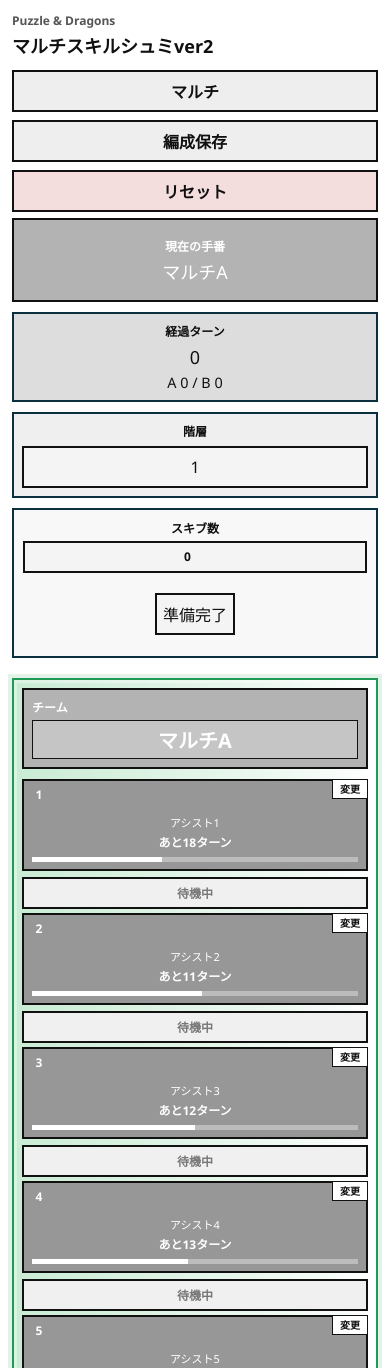
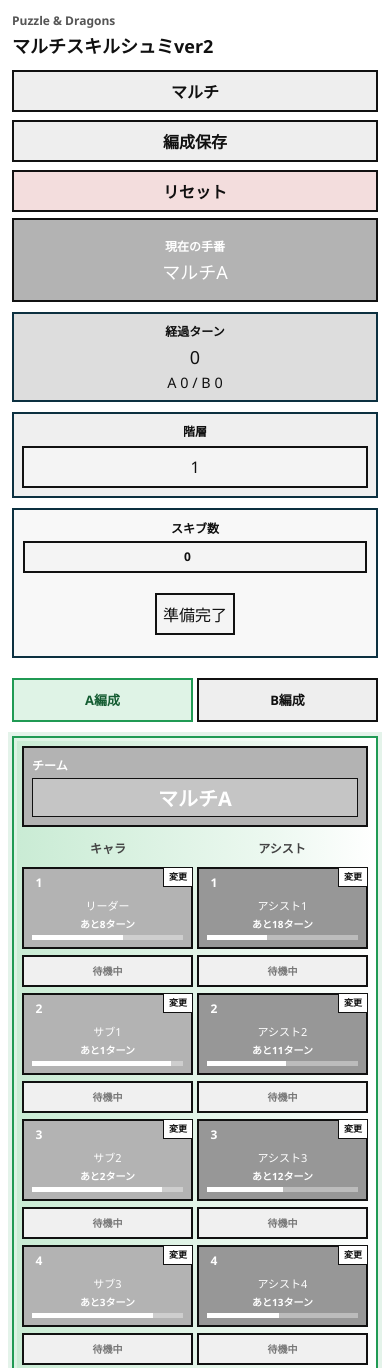
Before and after one commit to penchanpad/PAD-multi-simulator, a plain HTML site: page index.html in a window 390 px wide. Shown: the top 1368 px of the page. Drawn offline with Linux system fonts and the light colour scheme.

Commit message:
スマホ表示対応１

```diff
--- a/app.js
+++ b/app.js
@@ -3,6 +3,8 @@ const STORAGE_KEY = "pad-multi-skill-sim";
 const TEAM_PRESET_KEY = "pad-team-presets";
 const PRESET_SLOT_COUNT = 5;
 const teamLabels = ["A", "B"];
+
+let mobileTeamIndex = 0;
 
 const state = {
   activePlayer: 0,
@@ -1119,7 +1121,7 @@ function updateFromInputs() {
     if (boostInput) {
       team.boosts = clampNumber(boostInput.value, 0, 60);
     }
-    teamCard.querySelectorAll(".member-row").forEach((row) => {
+    teamCard.querySelectorAll(".member-row:not(.mobile-skill-row)").forEach((row) => {
       const memberIndex = Number(row.dataset.memberIndex);
       const member = team.members[memberIndex];
       const skillType = row.dataset.skillType || "member";
@@ -1198,39 +1200,188 @@ function createSkillRow(memberTemplate, teamIndex, memberIndex, visibleIndex, sk
 function renderTeams() {
   const teamTemplate = document.querySelector("#teamTemplate");
   const memberTemplate = document.querySelector("#memberTemplate");
+
   elements.teams.textContent = "";
 
+  // スマホ用A/B切り替えボタン
+  const mobileSwitch = document.createElement("div");
+  mobileSwitch.className = "mobile-team-switch";
+
   state.teams.forEach((team, teamIndex) => {
-    const teamNode = teamTemplate.content.firstElementChild.cloneNode(true);
-    teamNode.classList.toggle("active", teamIndex === state.activePlayer);
+    const button = document.createElement("button");
+
+    button.type = "button";
+    button.className = "mobile-team-button";
+    button.textContent = `${teamLabels[teamIndex]}編成`;
+
+    button.classList.toggle(
+      "active",
+      teamIndex === mobileTeamIndex
+    );
+
+    button.addEventListener("click", () => {
+      mobileTeamIndex = teamIndex;
+
+      document
+        .querySelectorAll(".mobile-team-button")
+        .forEach((button, index) => {
+          button.classList.toggle(
+            "active",
+            index === mobileTeamIndex
+          );
+        });
+
+      document
+        .querySelectorAll(".team-card")
+        .forEach((teamCard, index) => {
+          teamCard.classList.toggle(
+            "mobile-selected",
+            index === mobileTeamIndex
+          );
+        });
+    });
+
+    mobileSwitch.append(button);
+  });
+
+  elements.teams.append(mobileSwitch);
+
+  state.teams.forEach((team, teamIndex) => {
+    const teamNode =
+      teamTemplate.content.firstElementChild.cloneNode(true);
+
+    teamNode.classList.toggle(
+      "active",
+      teamIndex === state.activePlayer
+    );
+
+    teamNode.classList.toggle(
+      "mobile-selected",
+      teamIndex === mobileTeamIndex
+    );
+
     teamNode.querySelector(".team-name").value = team.name;
 
-    const memberList = teamNode.querySelector(".member-list");
+    const memberList =
+      teamNode.querySelector(".member-list");
+
     const assistList = document.createElement("div");
+
     assistList.className = "assist-list";
+
     if (teamIndex === 1) {
       [assistList, memberList].forEach((list) => {
         const spacer = document.createElement("div");
+
         spacer.className = "member-spacer";
         spacer.setAttribute("aria-hidden", "true");
+
         list.append(spacer);
       });
     }
-    getVisibleMemberIndices(teamIndex).forEach((memberIndex, visibleIndex) => {
-      assistList.append(createSkillRow(memberTemplate, teamIndex, memberIndex, visibleIndex, "assist"));
-      memberList.append(createSkillRow(memberTemplate, teamIndex, memberIndex, visibleIndex, "member"));
-    });
+
+    // スマホ用の「キャラ＋アシスト」縦並び
+    const mobileMemberList =
+      document.createElement("div");
+
+    mobileMemberList.className =
+      "mobile-member-list";
+
+    // 見出し
+    const mobileHeader =
+      document.createElement("div");
+
+    mobileHeader.className =
+      "mobile-member-header";
+
+    mobileHeader.innerHTML = `
+      <span>キャラ</span>
+      <span>アシスト</span>
+    `;
+
+    mobileMemberList.append(mobileHeader);
+
+    getVisibleMemberIndices(teamIndex).forEach(
+      (memberIndex, visibleIndex) => {
+
+        // PC・タブレット用
+        assistList.append(
+          createSkillRow(
+            memberTemplate,
+            teamIndex,
+            memberIndex,
+            visibleIndex,
+            "assist"
+          )
+        );
+
+        memberList.append(
+          createSkillRow(
+            memberTemplate,
+            teamIndex,
+            memberIndex,
+            visibleIndex,
+            "member"
+          )
+        );
+
+        // スマホ用
+        const mobileRow =
+          document.createElement("div");
+
+        mobileRow.className =
+          "mobile-member-pair";
+
+        const mobileMember =
+        createSkillRow(
+          memberTemplate,
+          teamIndex,
+          memberIndex,
+          visibleIndex,
+          "member"
+        );
+
+      const mobileAssist =
+        createSkillRow(
+          memberTemplate,
+          teamIndex,
+          memberIndex,
+          visibleIndex,
+          "assist"
+        );
+
+// スマホ用の行であることを示す
+mobileMember.classList.add("mobile-skill-row");
+mobileAssist.classList.add("mobile-skill-row");
+
+        mobileRow.append(
+          mobileMember,
+          mobileAssist
+        );
+
+        mobileMemberList.append(mobileRow);
+      }
+    );
+
     if (teamIndex === 1) {
       assistList.style.gridRow = "2";
       memberList.style.gridRow = "1";
     }
-    teamNode.insertBefore(assistList, memberList);
-
-    teamNode.querySelector(".team-name").addEventListener("change", () => {
-      pushHistory();
-      updateFromInputs();
-      render();
-    });
+
+    teamNode.insertBefore(
+      assistList,
+      memberList
+    );
+
+    teamNode.append(mobileMemberList);
+
+    teamNode
+      .querySelector(".team-name")
+      .addEventListener("change", () => {
+        pushHistory();
+        updateFromInputs();
+        render();
+      });
 
     elements.teams.append(teamNode);
   });
--- a/styles.css
+++ b/styles.css
@@ -772,13 +772,107 @@ h2 {
     grid-template-columns: 1fr 1fr;
   }
 
-  .assist-list,
-  .member-list {
-    grid-template-columns: repeat(2, minmax(0, 1fr));
+  /*
+    スマホでは通常のキャラ・アシスト一覧を隠す
+    ↓
+    JavaScriptで作るスマホ専用表示を使う
+  */
+  .team-card .assist-list,
+  .team-card .member-list {
+    display: none;
   }
 
-  .character-tile {
-    min-height: 112px;
+  /* A/B切り替えボタン */
+  .mobile-team-switch {
+    display: grid;
+    grid-template-columns: 1fr 1fr;
+    gap: 6px;
+    margin-bottom: 8px;
+  }
+
+  .mobile-team-button {
+    min-height: 46px;
+    padding: 6px;
+    border: 2px solid var(--line);
+    background: #eeeeee;
+    color: var(--ink);
+    font-size: 14px;
+    font-weight: 800;
+  }
+
+  .mobile-team-button.active {
+    border-color: #209a54;
+    background: #dff3e6;
+    color: #145c32;
+  }
+
+  /* 選択されていないチームを隠す */
+  .team-card:not(.mobile-selected) {
+    display: none;
+  }
+
+  .team-card.mobile-selected {
+    display: grid;
+    grid-template-columns: 1fr;
+    gap: 8px;
+  }
+
+  .team-card.mobile-selected .team-header {
+    grid-row: auto;
+  }
+
+  /* キャラ・アシストのスマホ表示 */
+  .mobile-member-list {
+    display: grid;
+    gap: 6px;
+  }
+
+  .mobile-member-header {
+    display: grid;
+    grid-template-columns: 1fr 1fr;
+    gap: 6px;
+    padding: 4px 2px;
+    color: var(--muted);
+    font-size: 12px;
+    font-weight: 800;
+    text-align: center;
+  }
+
+  .mobile-member-pair {
+    display: grid;
+    grid-template-columns: minmax(0, 1fr) minmax(0, 1fr);
+    gap: 6px;
+    min-width: 0;
+  }
+
+  .mobile-member-pair .member-row {
+    min-width: 0;
+  }
+
+  .mobile-member-pair .character-tile {
+    aspect-ratio: auto;
+    min-height: 88px;
+    padding: 22px 5px 6px;
+  }
+
+  .mobile-member-pair .character-name {
+    font-size: 12px;
+    line-height: 1.2;
+  }
+
+  .mobile-member-pair .turn-text {
+    font-size: 11px;
+  }
+
+  .mobile-member-pair .use-skill {
+    min-height: 34px;
+    font-size: 11px;
+  }
+
+  .mobile-member-pair .edit-member {
+    min-height: 20px;
+    padding: 0 5px;
+    font-size: 9px;
   }
 
   .attack-button,
@@ -804,14 +898,36 @@ h2 {
     grid-template-columns: 1fr;
   }
 
-  .assist-list,
-  .member-list {
-    grid-template-columns: 1fr;
+  .mobile-team-switch {
+    gap: 4px;
   }
 
-  .character-tile {
-    aspect-ratio: auto;
-    min-height: 92px;
+  .mobile-team-button {
+    min-height: 44px;
+    font-size: 13px;
+  }
+
+  .mobile-member-pair {
+    gap: 4px;
+  }
+
+  .mobile-member-pair .character-tile {
+    min-height: 82px;
+    padding: 20px 4px 5px;
+  }
+
+  .mobile-member-pair .character-name {
+    font-size: 11px;
+  }
+
+  .mobile-member-pair .turn-text {
+    font-size: 10px;
+  }
+
+  .mobile-member-pair .use-skill {
+    min-height: 32px;
+    padding: 2px;
+    font-size: 10px;
   }
 
   .status-panel strong,
@@ -819,6 +935,7 @@ h2 {
     white-space: normal;
   }
 }
+
 .team-preset-row{
   display:flex;
   justify-content:space-between;
```
